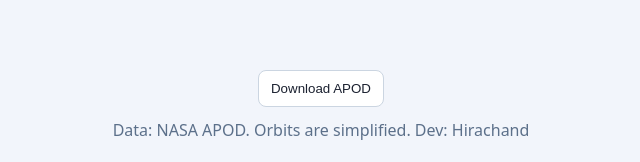
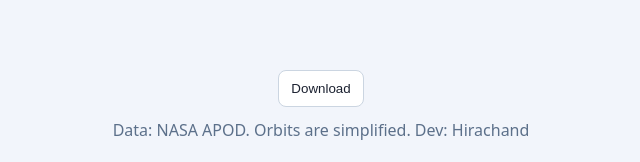
Before and after one commit to hirachand04/planets-on-my-birthday, a plain HTML site: page index.html in a window 1280 px wide. Shown: the part 1316-1478 px from the top of the page, 319-959 px from the left. Drawn offline with Linux system fonts and the light colour scheme.

Commit message:
Refactor index.html and fix button text
Updated the HTML structure and fixed the download button text.

```diff
--- a/index.html
+++ b/index.html
@@ -44,7 +44,7 @@
                     <p id="apodExplanation">Select a date to load APOD.</p>
                 </div>
                 <div class="actions">
-                    <button id="downloadApod">Download APOD</button>
+                    <button id="downloadApod">Download</button>
                 </div>
             </section>
         </main>
@@ -55,4 +55,5 @@
     <script src="script.js"></script>
 </body>
 
+
 </html>
```
